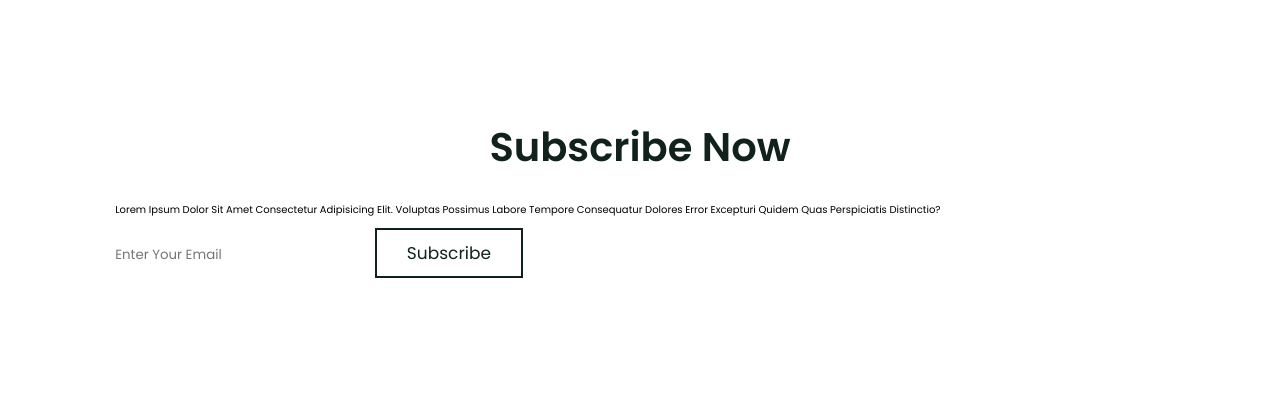
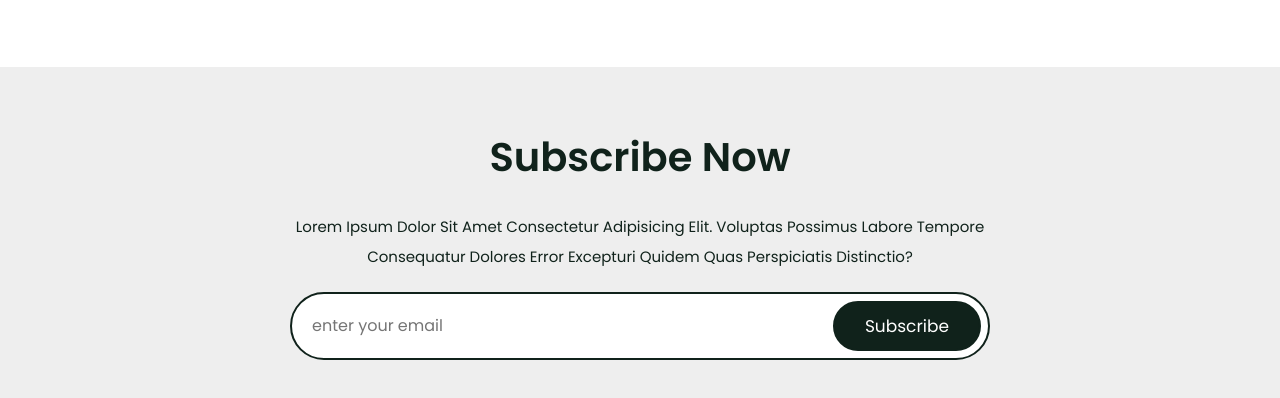
Before and after one commit to w-milan/travel-site, a website: page index.html in a window 1280 px wide. Shown: the part 6110-6508 px from the top of the page. Before the commit the page ends 6438 px from the top, so only its background shows below. Drawn offline with nearby package versions, Linux system fonts and the light colour scheme.

Commit message:
Styling newsletter

```diff
--- a/scss/layouts/_newsletter.scss
+++ b/scss/layouts/_newsletter.scss
@@ -1 +1,47 @@
 /*** Newsletter section ***/
+
+.newsletter {
+  background: $light-bg;
+
+  .content {
+    max-width: 70rem;
+    margin: 1rem auto;
+    text-align: center;
+
+    p {
+      font-size: 1.5rem;
+      line-height: 2;
+      color: $black;
+    }
+
+    form {
+      margin-top: 2rem;
+      background: $white;
+      border-radius: 5rem;
+      border: $border;
+      padding: .7rem;
+      display: flex;
+
+      .email {
+        width: 100%;
+        background: none;
+        text-transform: none;
+        font-size: 1.6rem;
+        color: $black;
+        padding: 0 1.3rem;
+        }
+
+      .btn {
+        margin-top: 0;
+        border-radius: 5rem;
+        background: $black;
+        color: $white;
+
+        &:hover {
+          background: none;
+          color: $black;
+        }
+      }
+    }
+  }
+}
```
Also changed, not shown: css/styles.css.
